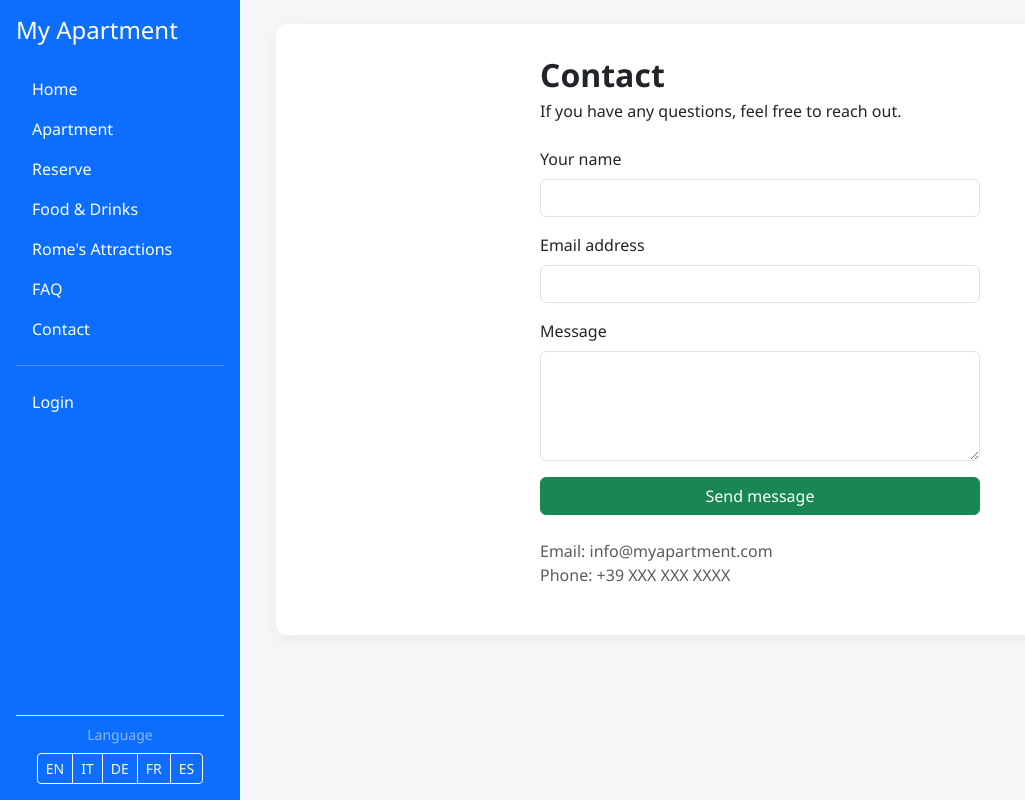
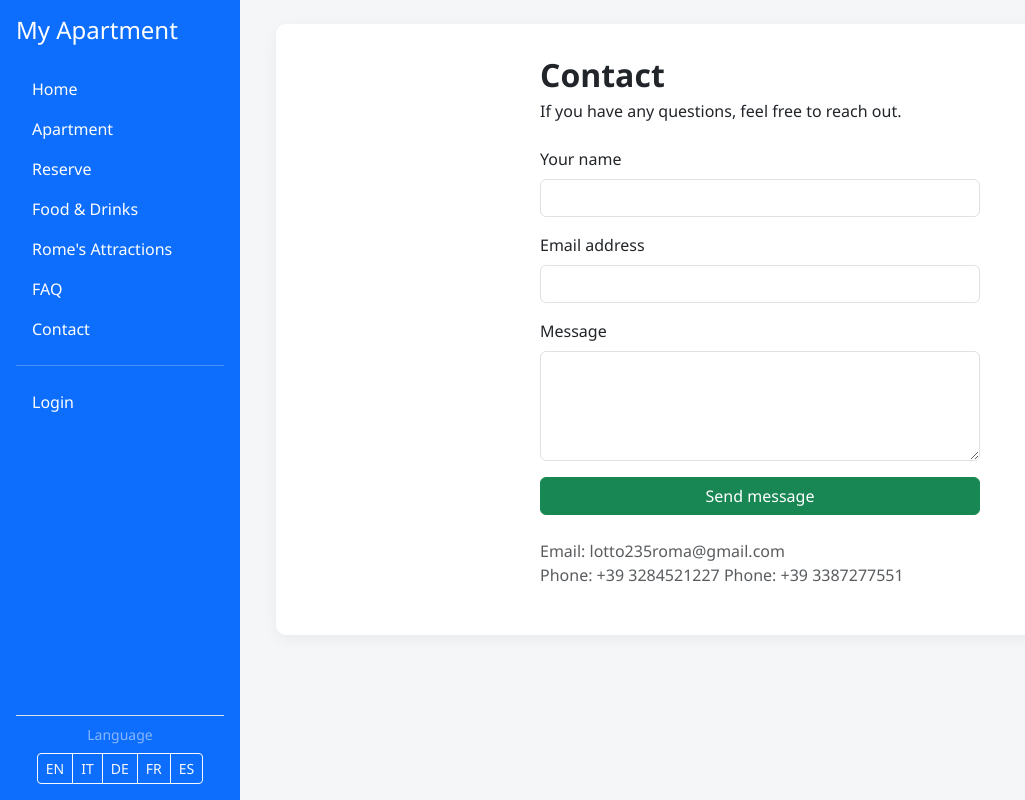
Before and after one commit to NegriLuca/apt-website, a Flask app: page /contact in a window 1280 px wide. Shown: the whole page, without its empty margins (0-1025 px from the left). Run offline with Flask 3, Linux system fonts and the light colour scheme; some libraries are stand-ins or nearby versions.

Commit message:
Fixed Translations templates

```diff
--- a/app/templates/contact.html
+++ b/app/templates/contact.html
@@ -41,9 +41,9 @@
     </form>
 
     <p class="text-muted mt-4">
-      {{ _('Email:') }} info@myapartment.com<br>
-      {{ _('Phone:') }} +39 XXX XXX XXXX
-    </p>
+      {{ _('Email:') }} lotto235roma@gmail.com<br>
+      {{ _('Phone:') }} +39 3284521227
+      {{ _('Phone:') }} +39 3387277551
 
   </div>
 </div>
```
Also changed, not shown: translations/it/LC_MESSAGES/messages.po.
